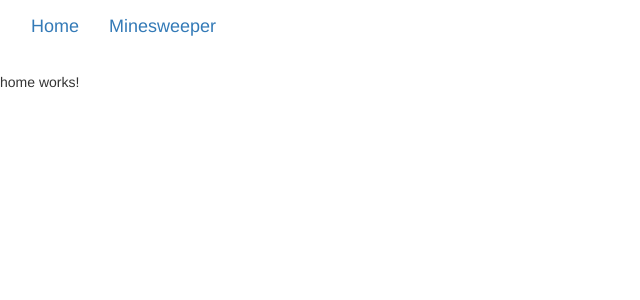
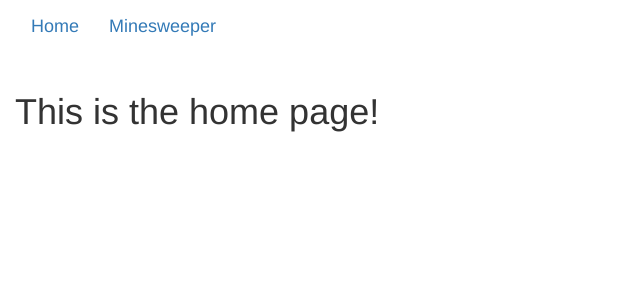
Before and after one commit to simon-lammes/angular-app, an Angular app: page /home in a window 1280 px wide. Shown: the top 300 px of the page, without its empty margins (0-640 px from the left). Built offline with nearby package versions, Linux system fonts and the light colour scheme.

Commit message:
designed home page

```diff
--- a/src/app/home/home.component.html
+++ b/src/app/home/home.component.html
@@ -1,3 +1,3 @@
-<p>
-  home works!
-</p>
+<div class="container-fluid">
+  <h1>This is the home page!</h1>
+</div>
```
